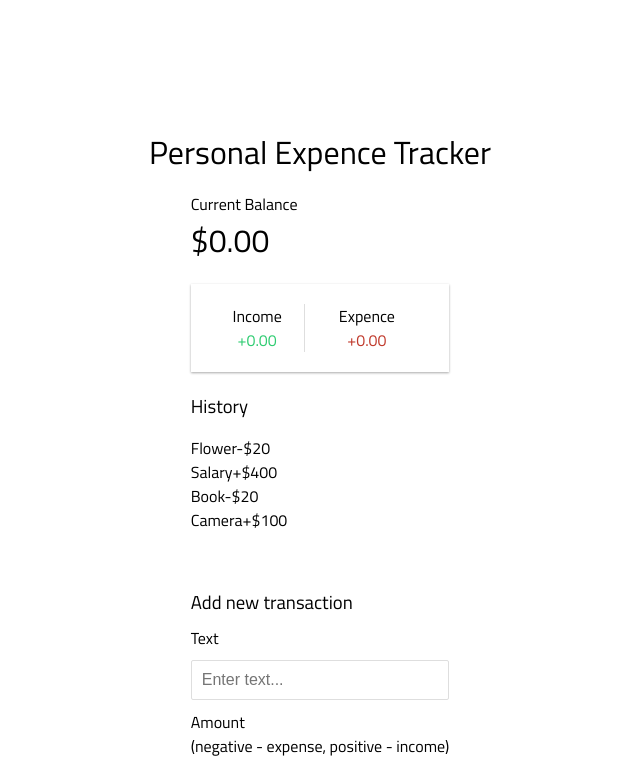
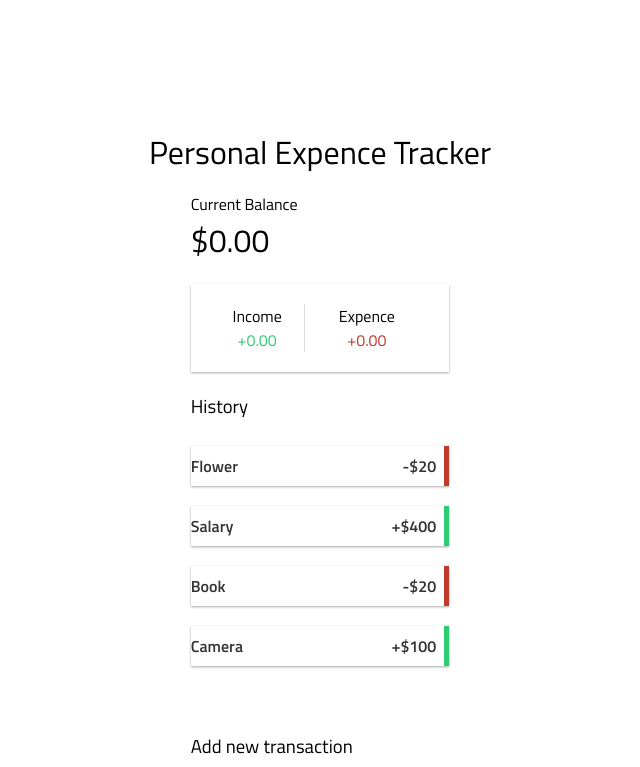
Before and after one commit to Sabzs/Personal-Expence-Tracker, a React (Create React App) app in the folder client/: page / in a window 1280 px wide. Shown: the top 767 px of the page, without its empty margins (320-960 px from the left). Built offline with nearby package versions, Linux system fonts and the light colour scheme.

Commit message:
className change and style modification

```diff
--- a/client/src/styles/App.css
+++ b/client/src/styles/App.css
@@ -166,7 +166,8 @@ body {
   margin-bottom: 2.5rem;
 }
 
-.transac-List__listItem {
+.transac-List .minus,
+.transac-List .plus {
   display: -webkit-box;
   display: -ms-flexbox;
   display: flex;
@@ -185,9 +186,16 @@ body {
   margin: 10px 0;
 }
 
-.transac-List__minus {
+.transac-List .minus {
+  border-right: 5px solid #c0392b;
+}
+
+.transac-List .plus {
+  border-right: 5px solid #2ecc71;
+}
+
+.transac-List__span {
   padding: 0.5rem;
-  border-right: 5px solid #c0392b;
 }
 
 .transac-List__delete-btn {
--- a/client/src/styles/partials/_transactionList.scss
+++ b/client/src/styles/partials/_transactionList.scss
@@ -14,7 +14,8 @@
     // border: 1px solid blue;
   }
 
-  &__listItem {
+  .minus,
+  .plus {
     display: flex;
     justify-content: space-between;
     align-items: center;
@@ -27,10 +28,16 @@
     // padding: 10px;
     margin: 10px 0;
   }
+  .minus {
+    border-right: 5px solid #c0392b;
+  }
+  .plus {
+    border-right: 5px solid #2ecc71;
+  }
 
-  &__minus {
+  &__span {
     padding: 0.5rem;
-    border-right: 5px solid #c0392b;
+    // border-right: 5px solid #c0392b;
   }
 
   &__delete-btn {
```
Also changed, not shown: 2 other files (tests, documents, lock files or other folders).
